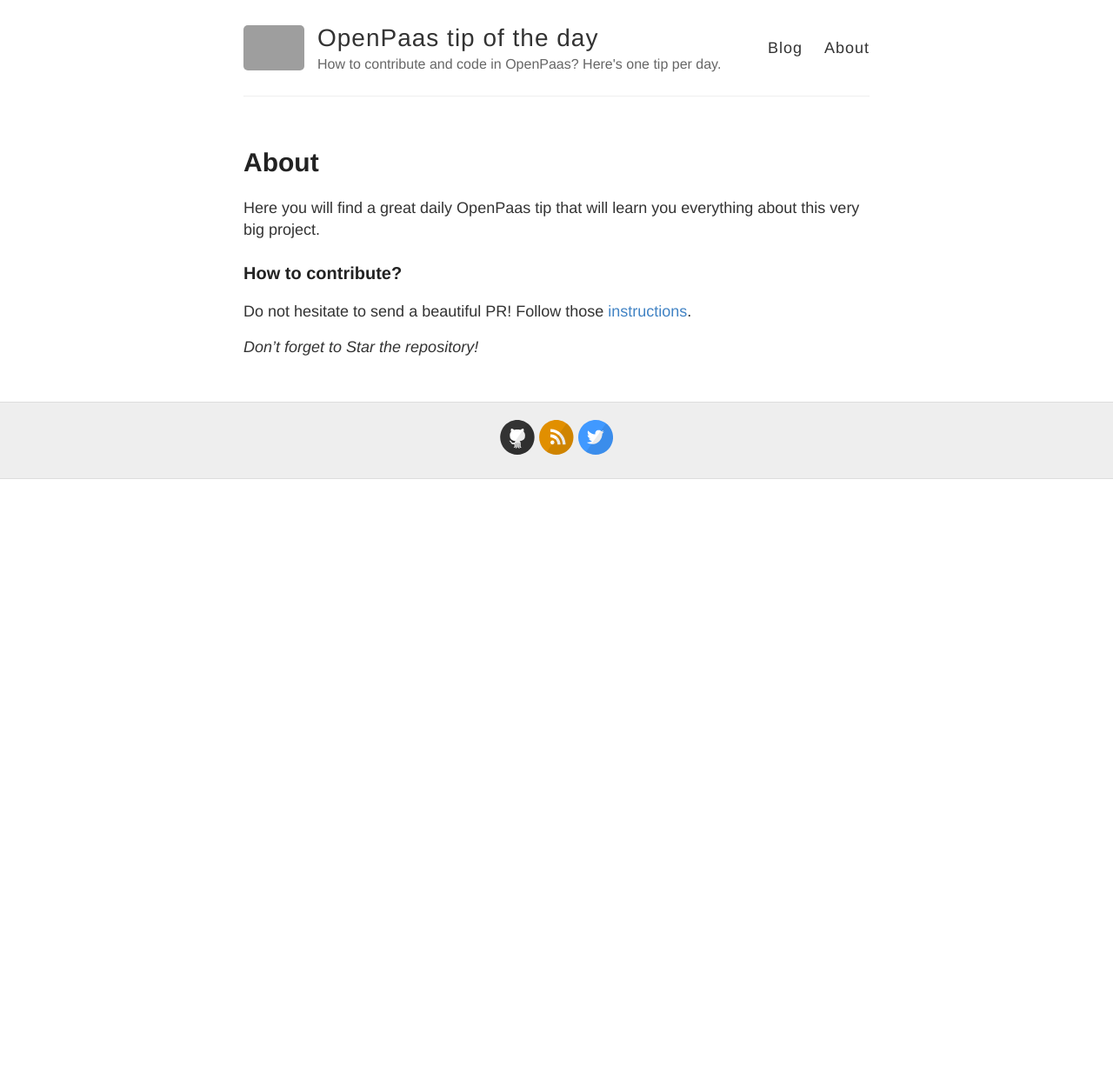
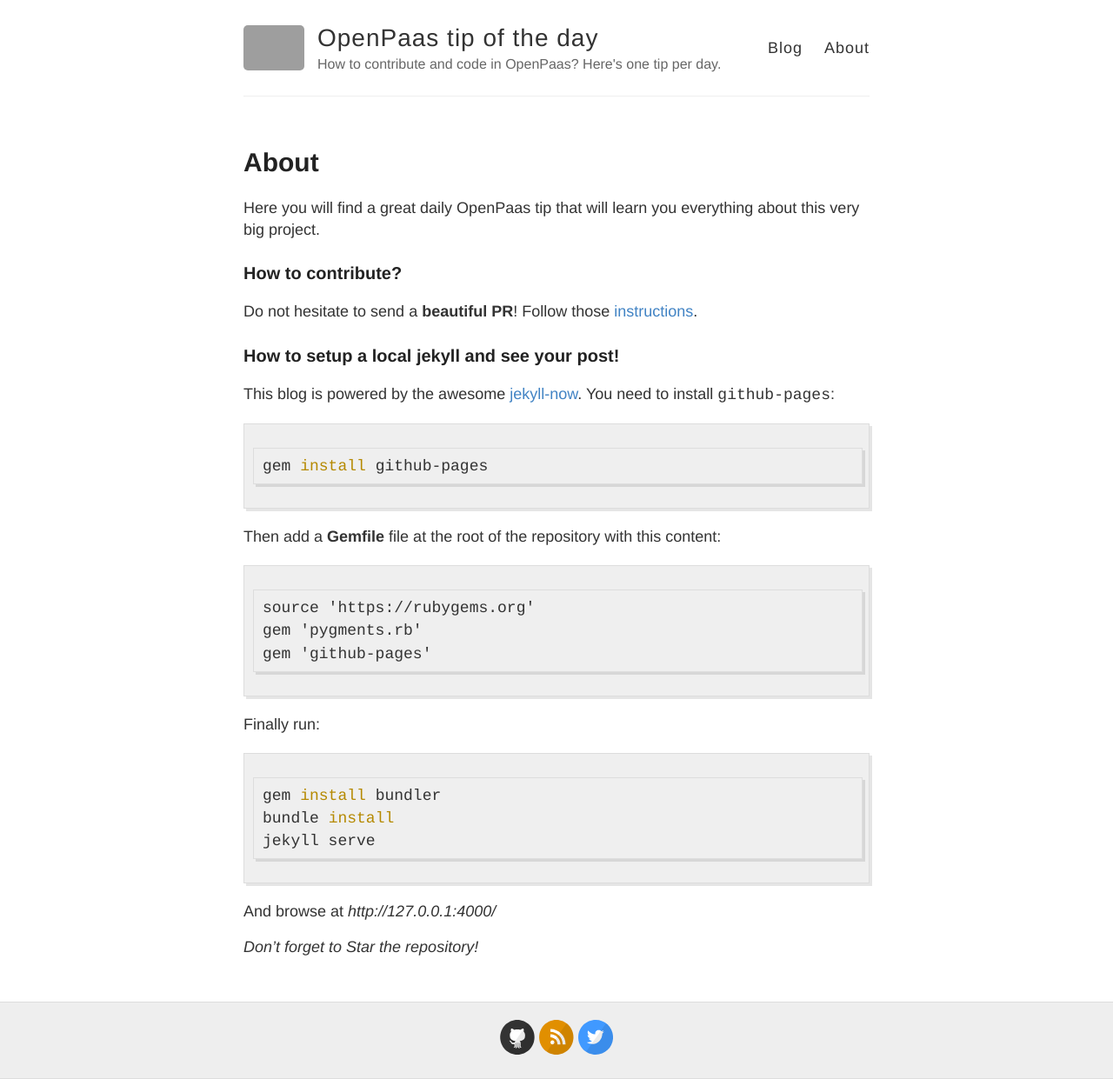
Before and after one commit to linagora/openpaas-tip-of-the-day, a Jekyll site: the page built from about.md, in a window 1280 px wide. Shown: the whole page at 87% size. Built offline with Jekyll 4.4.1, drawn with Linux system fonts in a browser that asks for light colours; Markdown is read by kramdown in place of the engine named in the settings; before the commit the page ends 900 px from its top, so only the background shows below that; grey boxes are pictures that could not be loaded.

Commit message:
Describe how to locally install the blog

````diff
--- a/about.md
+++ b/about.md
@@ -7,7 +7,33 @@
 Here you will find a great daily OpenPaas tip that will learn you everything about this very big project.
 
 ### How to contribute?
-Do not hesitate to send a beautiful PR!
+Do not hesitate to send a **beautiful PR**!
 Follow those [instructions](https://github.com/linagora/openpaas-tip-of-the-day/blob/gh-pages/CONTRIBUTING.md).
 
+### How to setup a local jekyll and see your post!
+This blog is powered by the awesome [jekyll-now](https://github.com/barryclark/jekyll-now).
+You need to install `github-pages`:
+
+```sh
+gem install github-pages
+```
+
+Then add a **Gemfile** file at the root of the repository with this content:
+
+```
+source 'https://rubygems.org'
+gem 'pygments.rb'
+gem 'github-pages'
+```
+
+Finally run:
+
+```sh
+gem install bundler
+bundle install
+jekyll serve
+```
+
+And browse at *http://127.0.0.1:4000/*
+
 >*Don't forget to Star the repository!*
````
